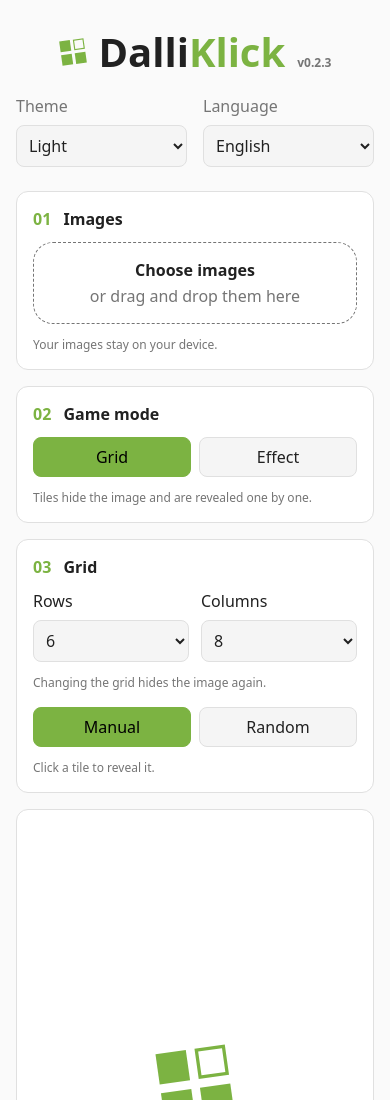
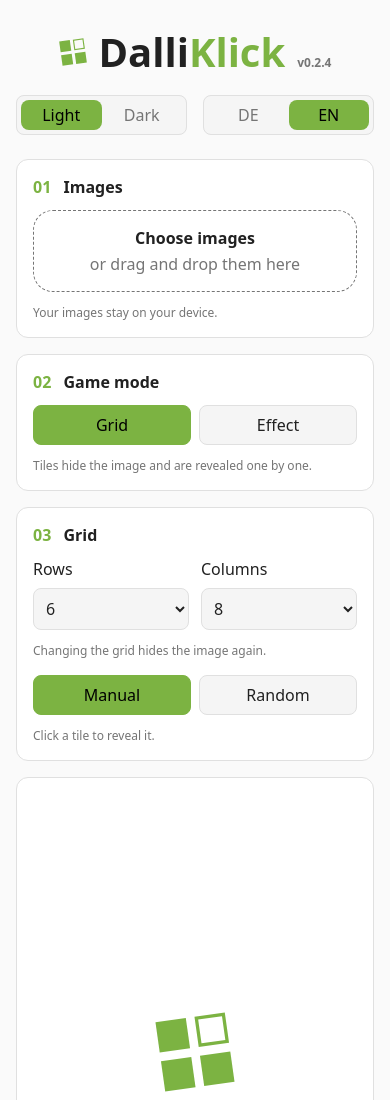
Before and after one commit to mpasche/dalliklick, a plain HTML site: page index.html in a window 390 px wide. Shown: the top 1100 px of the page. Drawn offline with Linux system fonts and the light colour scheme.

Commit message:
refactor theme and language controls

```diff
--- a/index.html
+++ b/index.html
@@ -25,20 +25,30 @@
             <span class="hint" id="app-version"></span>
         </h1>
         <div class="header-settings">
-            <label class="picker" for="theme">
-                <span data-i18n="theme.label">Theme</span>
-                <select id="theme">
-                    <option value="light" data-i18n="theme.light">Light</option>
-                    <option value="dark" data-i18n="theme.dark">Dark</option>
-                </select>
-            </label>
-            <label class="picker" for="language">
-                <span data-i18n="language.label">Language</span>
-                <select id="language">
-                    <option value="en">English</option>
-                    <option value="de">Deutsch</option>
-                </select>
-            </label>
+            <div class="picker">
+                <fieldset class="choice-group choice-group--segmented" id="theme-control" aria-label="Theme">
+                    <label>
+                        <input type="radio" name="theme" value="light">
+                        <span data-i18n="theme.light">Light</span>
+                    </label>
+                    <label>
+                        <input type="radio" name="theme" value="dark">
+                        <span data-i18n="theme.dark">Dark</span>
+                    </label>
+                </fieldset>
+            </div>
+            <div class="picker">
+                <fieldset class="choice-group choice-group--segmented" id="language-control" aria-label="Language">
+                    <label>
+                        <input type="radio" name="language" value="de" aria-label="Deutsch">
+                        <span aria-hidden="true">DE</span>
+                    </label>
+                    <label>
+                        <input type="radio" name="language" value="en" aria-label="English">
+                        <span aria-hidden="true">EN</span>
+                    </label>
+                </fieldset>
+            </div>
         </div>
     </header>
 
@@ -65,7 +75,7 @@
 
             <section class="panel">
                 <h2 id="mode-heading"><span class="step">02</span> <span data-i18n="mode.heading">Game mode</span></h2>
-                <fieldset class="mode-switch" aria-labelledby="mode-heading">
+                <fieldset class="choice-group" aria-labelledby="mode-heading">
                     <label>
                         <input
                                 type="radio"
@@ -101,7 +111,7 @@
                         </label>
                     </div>
                     <p class="hint" data-i18n="grid.hint">Changing the grid hides the image again.</p>
-                    <fieldset class="mode-switch" aria-labelledby="grid-heading">
+                    <fieldset class="choice-group" aria-labelledby="grid-heading">
                         <label>
                             <input
                                     type="radio"
--- a/js/app.js
+++ b/js/app.js
@@ -5,7 +5,7 @@
     const ERROR_NOTIFICATION_DURATION_MS = 6000;
 
     const elements = Object.fromEntries([
-        'app-version', 'theme', 'language',
+        'app-version', 'theme-control', 'language-control',
         'drop-zone', 'file-input',
         'mode-description',
         'grid-settings', 'rows', 'columns', 'grid-mode-description',
@@ -18,6 +18,8 @@
         'play-button', 'reveal-button', 'reset-button',
     ].map((id) => [id, document.getElementById(id)]));
 
+    const themeInputs = document.querySelectorAll('input[name="theme"]');
+    const languageInputs = document.querySelectorAll('input[name="language"]');
     const modeInputs = document.querySelectorAll('input[name="mode"]');
     const gridModeInputs = document.querySelectorAll('input[name="grid-mode"]');
 
@@ -80,30 +82,6 @@
     }
 
     /**
-     * Displays the loaded app version.
-     * @returns {void}
-     */
-    function initializeVersion() {
-        elements['app-version'].textContent = `v${APP_VERSION}`;
-    }
-
-    /**
-     * Populates grid selectors and slider limits from engine constants.
-     * @returns {void}
-     */
-    function initializeControls() {
-        for (let count = 1; count <= GameEngine.MAX_ROWS; count++) {
-            elements['rows'].append(new Option(String(count), String(count)));
-        }
-        for (let count = 1; count <= GameEngine.MAX_COLUMNS; count++) {
-            elements['columns'].append(new Option(String(count), String(count)));
-        }
-        elements['interval'].max = GameEngine.MAX_INTERVAL;
-        elements['effect-steps'].min = GameEngine.MIN_EFFECT_STEPS;
-        elements['effect-steps'].max = GameEngine.MAX_EFFECT_STEPS;
-    }
-
-    /**
      * Updates static UI text, document language, and accessible image/navigation labels.
      * @param {Language} language - Language for the document and UI labels.
      * @returns {void}
@@ -113,8 +91,10 @@
         document.querySelectorAll('[data-i18n]').forEach((element) => {
             element.textContent = I18n.translate(language, element.dataset.i18n);
         });
+        elements['theme-control'].setAttribute('aria-label', I18n.translate(language, 'theme.label'));
+        elements['language-control'].setAttribute('aria-label', I18n.translate(language, 'language.label'));
+        elements['image-navigation'].setAttribute('aria-label', I18n.translate(language, 'image.navigation'));
         elements['image'].alt = I18n.translate(language, 'image.alt');
-        elements['image-navigation'].setAttribute('aria-label', I18n.translate(language, 'image.navigation'));
     }
 
     /**
@@ -208,8 +188,12 @@
         const effectMode = game.mode === GameEngine.GameMode.EFFECT;
 
         document.documentElement.dataset.theme = session.theme;
-        elements['theme'].value = session.theme;
-        elements['language'].value = session.language;
+        themeInputs.forEach((input) => {
+            input.checked = input.value === session.theme;
+        });
+        languageInputs.forEach((input) => {
+            input.checked = input.value === session.language;
+        });
 
         elements['file-input'].disabled = loading;
 
@@ -477,15 +461,54 @@
         await changeImage(Session.adjacentImageIndex(session, direction));
     }
 
-    elements['theme'].addEventListener('change', (event) => {
+    /**
+     * Displays the loaded app version.
+     * @returns {void}
+     */
+    function initializeVersion() {
+        elements['app-version'].textContent = `v${APP_VERSION}`;
+    }
+
+    /**
+     * Populates grid selectors and slider limits from engine constants.
+     * @returns {void}
+     */
+    function initializeControls() {
+        for (let count = 1; count <= GameEngine.MAX_ROWS; count++) {
+            elements['rows'].append(new Option(String(count), String(count)));
+        }
+        for (let count = 1; count <= GameEngine.MAX_COLUMNS; count++) {
+            elements['columns'].append(new Option(String(count), String(count)));
+        }
+        elements['interval'].max = GameEngine.MAX_INTERVAL;
+        elements['effect-steps'].min = GameEngine.MIN_EFFECT_STEPS;
+        elements['effect-steps'].max = GameEngine.MAX_EFFECT_STEPS;
+    }
+
+    /**
+     * Registers theme and language selection handlers.
+     * @returns {void}
+     */
+    function initializePreferenceListeners() {
+        themeInputs.forEach((input) => {
+            input.addEventListener('change', () => {
                 updateSession((currentSession) =>
-            Session.changeTheme(currentSession, event.target.value));
+                    Session.changeTheme(currentSession, input.value));
             });
-    elements['language'].addEventListener('change', (event) => {
+        });
+        languageInputs.forEach((input) => {
+            input.addEventListener('change', () => {
                 updateSession((currentSession) =>
-            Session.changeLanguage(currentSession, event.target.value));
+                    Session.changeLanguage(currentSession, input.value));
             });
+        });
+    }
 
+    /**
+     * Registers file selection and drag and drop handlers.
+     * @returns {void}
+     */
+    function initializeFileListeners() {
         window.addEventListener('dragover', (event) => event.preventDefault());
         window.addEventListener('drop', (event) => event.preventDefault());
         elements['drop-zone'].addEventListener('dragover', (event) => {
@@ -504,7 +527,13 @@
             event.target.value = '';
             await loadFiles(files);
         });
+    }
 
+    /**
+     * Registers game mode, grid, effect, and interval handlers.
+     * @returns {void}
+     */
+    function initializeGameSettingListeners() {
         modeInputs.forEach((input) => {
             input.addEventListener('change', () => {
                 updateGame((currentGame) => GameEngine.changeMode(currentGame, input.value));
@@ -539,7 +568,13 @@
             updateGame((currentGame) =>
                 GameEngine.changeInterval(currentGame, Number(event.target.value)));
         });
+    }
 
+    /**
+     * Registers board, image navigation, and game action handlers.
+     * @returns {void}
+     */
+    function initializeGameActionListeners() {
         elements['tiles'].addEventListener('click', (event) => {
             const button = event.target.closest('button[data-row]');
             if (button && !button.disabled) {
@@ -558,9 +593,14 @@
         elements['play-button'].addEventListener('click', () => updateGame(GameEngine.togglePause));
         elements['reveal-button'].addEventListener('click', () => updateGame(GameEngine.revealAll));
         elements['reset-button'].addEventListener('click', () => updateGame(GameEngine.resetGame));
+    }
 
     initializeVersion();
     initializeControls();
+    initializePreferenceListeners();
+    initializeFileListeners();
+    initializeGameSettingListeners();
+    initializeGameActionListeners();
     renderLanguage(session.language);
     buildBoard(session.game);
     render(session, session);
--- a/styles.css
+++ b/styles.css
@@ -1,7 +1,7 @@
 /* --- Colors (Material): light-dark(light value, dark value) --- */
 :root {
+    font-family: system-ui, sans-serif;
     color-scheme: light dark;
-    font-family: system-ui, sans-serif;
 
     --background: light-dark(#fafafa, #121212);
     --panel: light-dark(#ffffff, #1e1e1e);
@@ -47,15 +47,15 @@ button {
 }
 
 button:disabled {
+    opacity: .4;
     cursor: default;
-    opacity: .4;
 }
 
 button:focus-visible,
 input:focus-visible,
 select:focus-visible,
 .upload-zone:has(input:focus-visible),
-.mode-switch label:has(input:focus-visible) {
+.choice-group label:has(input:focus-visible) {
     outline: 2px solid var(--accent);
     outline-offset: .25rem;
 }
@@ -71,9 +71,9 @@ h2 {
 
 .panel {
     padding: 1rem;
-    background: var(--panel);
     border: 1px solid var(--border);
     border-radius: .75rem;
+    background: var(--panel);
 }
 
 .step {
@@ -117,23 +117,23 @@ select:hover {
 
 /* --- Page layout --- */
 .app {
+    display: flex;
+    flex-direction: column;
     height: 100vh;
     height: 100dvh;
-    display: flex;
-    flex-direction: column;
     gap: 1rem;
     padding: 1rem;
 }
 
 .workspace {
-    flex: 1;
-    min-height: 0;
     display: grid;
     grid-template-columns: 20rem 1fr;
     grid-template-rows: minmax(0, 1fr) auto;
     grid-template-areas:
         "controls board"
         "actions board";
+    min-height: 0;
+    flex: 1;
     gap: 1rem;
 }
 
@@ -142,12 +142,12 @@ select:hover {
     position: sticky;
     top: 0;
     z-index: 100;
-    background: var(--background);
     display: flex;
     align-items: center;
     gap: 1rem;
     flex-wrap: wrap;
     padding: .5rem 1rem;
+    background: var(--background);
 }
 
 .brand {
@@ -185,14 +185,72 @@ select:hover {
     color: var(--muted);
 }
 
+/* --- Choice groups --- */
+.choice-group {
+    display: flex;
+    margin: 0;
+    border: 0;
+}
+
+.choice-group label {
+    text-align: center;
+    cursor: pointer;
+    border-radius: .5rem;
+}
+
+.choice-group input {
+    position: absolute;
+    width: 1px;
+    height: 1px;
+    overflow: hidden;
+    clip-path: inset(50%);
+    margin: -1px;
+    padding: 0;
+    white-space: nowrap;
+    border: 0;
+}
+
+.choice-group:not(.choice-group--segmented) {
+    gap: .5rem;
+    padding: 0;
+}
+
+.choice-group:not(.choice-group--segmented) label {
+    flex: 1;
+    padding: .5rem .25rem;
+    border: 1px solid var(--border);
+    background: var(--field);
+}
+
+.choice-group:not(.choice-group--segmented) label:has(:checked) {
+    border-color: var(--accent);
+}
+
+.choice-group--segmented {
+    gap: 0;
+    padding: .25rem;
+    border: 1px solid var(--border);
+    border-radius: .5rem;
+    background: var(--field);
+}
+
+.choice-group--segmented label {
+    padding: .25rem .5rem;
+}
+
+.choice-group label:has(:checked) {
+    background: var(--accent);
+    color: var(--on-accent);
+}
+
 /* --- Settings on the left --- */
 .controls {
     grid-area: controls;
     display: flex;
     flex-direction: column;
-    gap: 1rem;
     min-height: 0;
     overflow-y: auto;
+    gap: 1rem;
 }
 
 .upload-zone {
@@ -220,41 +278,16 @@ select:hover {
     color: var(--text);
 }
 
-.upload-zone input,
-.mode-switch input {
+.upload-zone input {
     position: absolute;
     width: 1px;
     height: 1px;
-    padding: 0;
-    margin: -1px;
     overflow: hidden;
     clip-path: inset(50%);
+    margin: -1px;
+    padding: 0;
     white-space: nowrap;
     border: 0;
-}
-
-.mode-switch {
-    display: flex;
-    gap: .5rem;
-    margin: 0;
-    padding: 0;
-    border: 0;
-}
-
-.mode-switch label {
-    flex: 1;
-    text-align: center;
-    padding: .5rem .25rem;
-    border: 1px solid var(--border);
-    border-radius: .5rem;
-    background: var(--field);
-    cursor: pointer;
-}
-
-.mode-switch label:has(:checked) {
-    border-color: var(--accent);
-    background: var(--accent);
-    color: var(--on-accent);
 }
 
 .grid-size {
@@ -269,7 +302,7 @@ select:hover {
     margin-top: .5rem;
 }
 
-#grid-settings .mode-switch {
+#grid-settings .choice-group {
     margin-top: 1rem;
 }
 
@@ -302,23 +335,23 @@ input[type="range"] {
 /* --- Game on the right --- */
 .game-panel {
     position: relative;
-    grid-area: board;
     display: flex;
     flex-direction: column;
+    grid-area: board;
+    min-width: 0;
     min-height: 0;
-    min-width: 0;
-    background: var(--panel);
     border: 1px solid var(--border);
     border-radius: .75rem;
+    background: var(--panel);
 }
 
 .empty-board,
 .board-area {
-    flex: 1;
-    min-height: 0;
-    container-type: size;
     display: grid;
     place-items: center;
+    flex: 1;
+    container-type: size;
+    min-height: 0;
     padding: 1rem;
 }
 
@@ -374,8 +407,8 @@ input[type="range"] {
 }
 
 .board {
+    position: relative;
     grid-area: 2 / 2;
-    position: relative;
     aspect-ratio: var(--aspect-ratio);
     overflow: hidden;
 }
@@ -423,8 +456,8 @@ input[type="range"] {
     container: tile / size;
     min-width: 0;
     min-height: 0;
+    overflow: hidden;
     padding: 0;
-    overflow: hidden;
     border: 1px solid var(--panel);
     background: var(--tile);
     color: var(--text);
@@ -478,8 +511,8 @@ input[type="range"] {
 .play-icon {
     width: 1em;
     height: 1em;
+    vertical-align: -.125em;
     fill: currentColor;
-    vertical-align: -.125em;
 }
 
 #play-button {
@@ -500,14 +533,14 @@ input[type="range"] {
     z-index: 1000;
     max-width: min(24rem, calc(100% - 3rem));
     padding: 1rem;
+    overflow-wrap: anywhere;
     border-radius: .75rem;
     background: var(--accent);
     color: var(--on-accent);
-    box-shadow: 0 .25rem 1rem rgb(0 0 0 / 20%);
-    overflow-wrap: anywhere;
     opacity: 0;
     visibility: hidden;
     pointer-events: none;
+    box-shadow: 0 .25rem 1rem rgb(0 0 0 / 20%);
     translate: 0 -.5rem;
     transition: opacity .2s, translate .2s, visibility .2s;
 }
@@ -569,6 +602,10 @@ input[type="range"] {
         min-width: 0;
     }
 
+    .choice-group--segmented label {
+        flex: 1;
+    }
+
     .controls {
         min-width: 0;
         overflow-y: visible;
--- a/version.js
+++ b/version.js
@@ -1,3 +1,3 @@
 'use strict';
 
-const APP_VERSION = '0.2.3';
+const APP_VERSION = '0.2.4';
```
Lines whose indentation alone changed are shown as unchanged.
